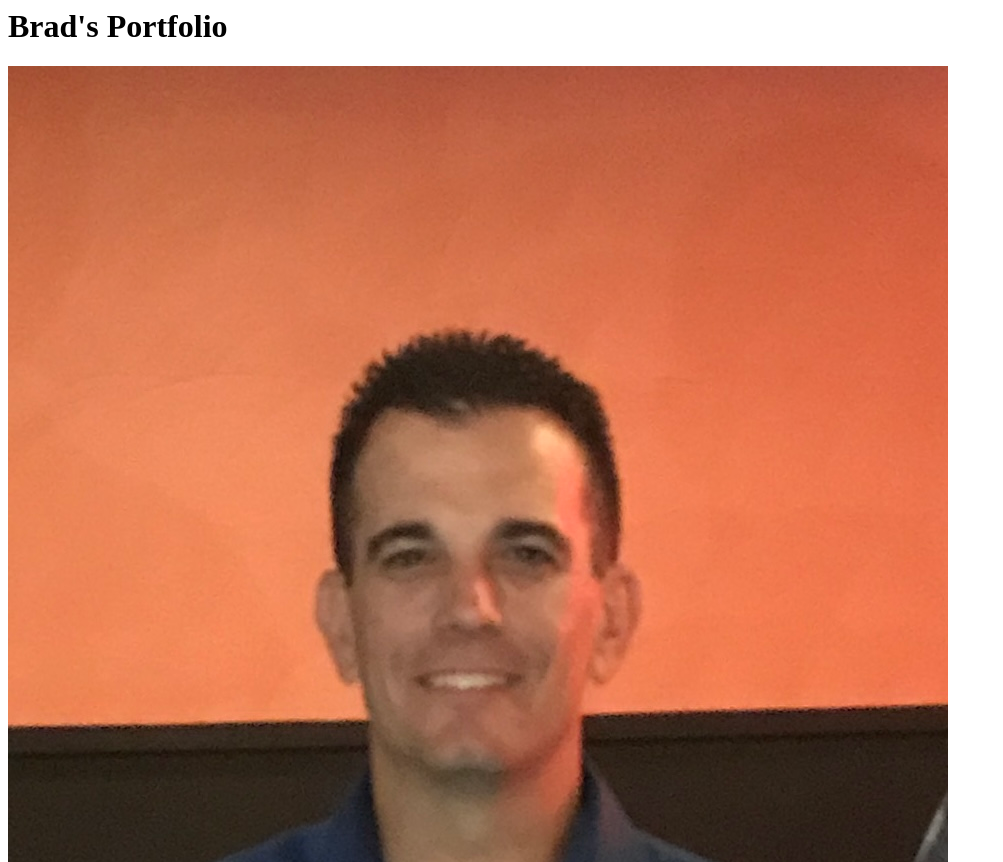
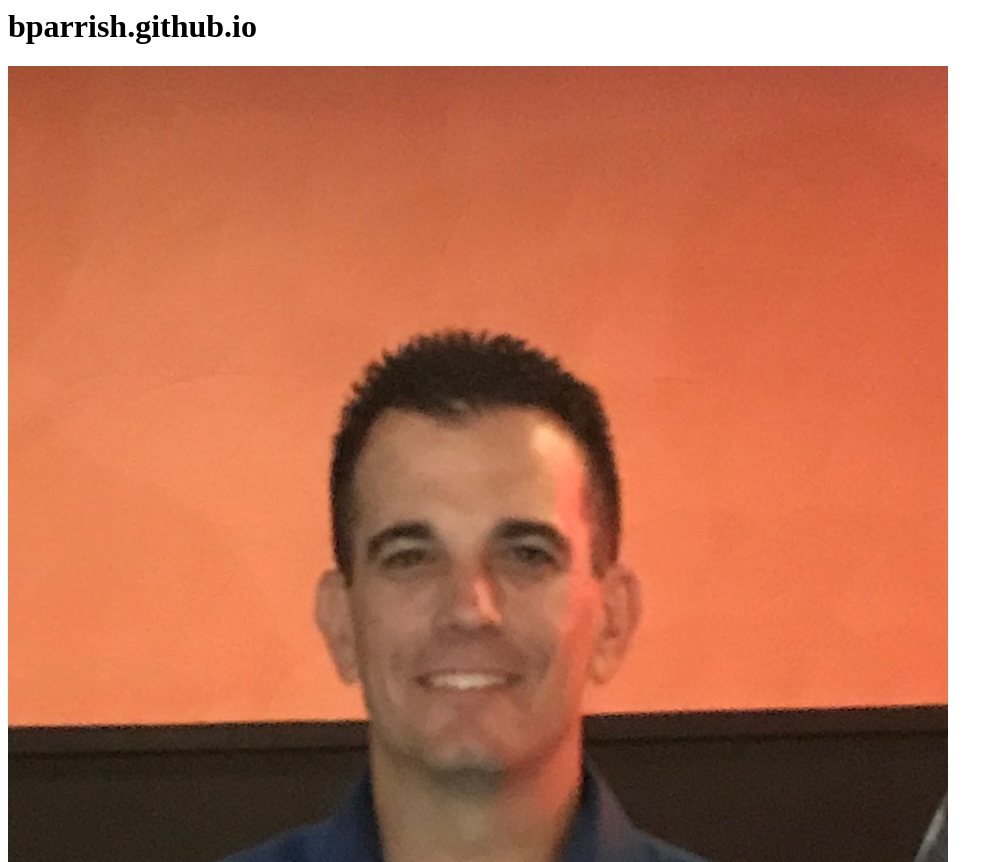
Before and after one commit to BradleyParrish/Bparrish.github.io, a plain HTML site: page index.html in a window 1280 px wide. Shown: the top 862 px of the page, without its empty margins (0-1003 px from the left). Drawn offline with Linux system fonts and the light colour scheme.

Commit message:
Update index.html

```diff
--- a/index.html
+++ b/index.html
@@ -1,4 +1,4 @@
 <html>
-    <h1>Brad's Portfolio</h1>
+    <h1>bparrish.github.io</h1>
     <img src="brad.JPG" />
 </html>
```
